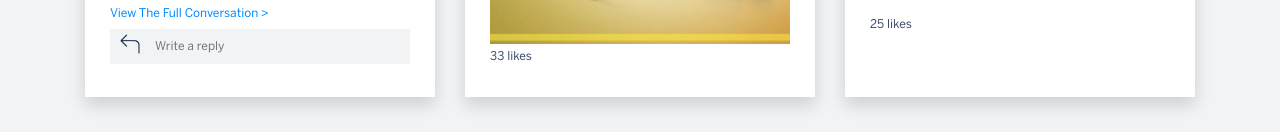
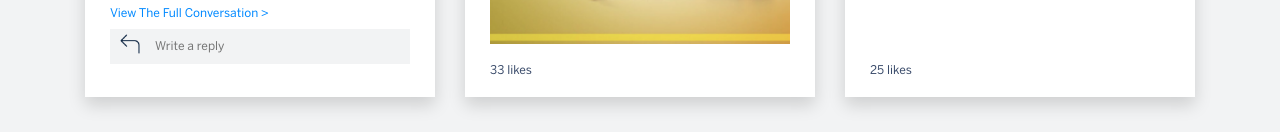
Before and after one commit to SheikhRashed/SB-Internet, a plain HTML site: page index.html in a window 1280 px wide. Shown: the part 1630-1762 px from the top of the page. Drawn offline with Linux system fonts and the light colour scheme.

Commit message:
likes absoluted

```diff
--- a/assets/scss/section/_feed.scss
+++ b/assets/scss/section/_feed.scss
@@ -129,6 +129,8 @@
     }
 
     &__likes {
+        position: absolute;
+        bottom: 15px;
         span {
             font-size: 12px;
             line-height: 16px;
```
Also changed, not shown: assets/css/main.css.
